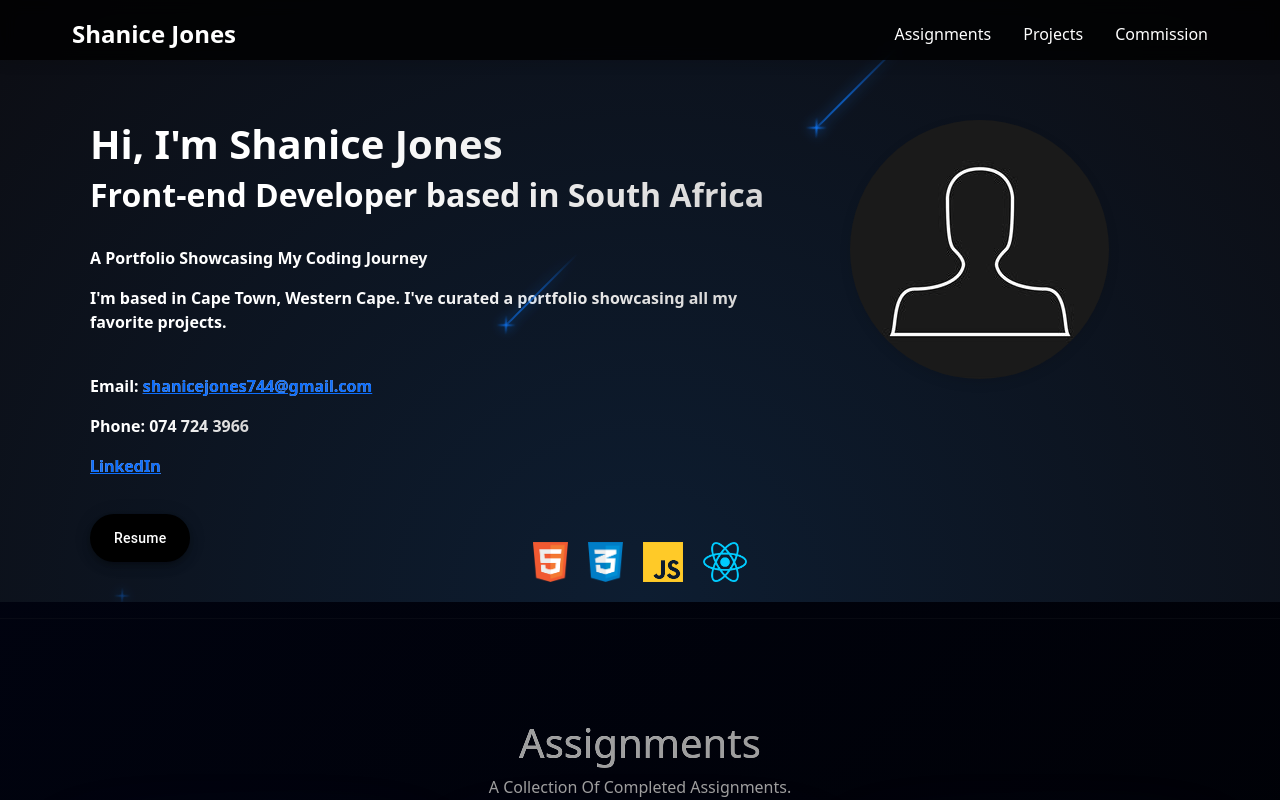
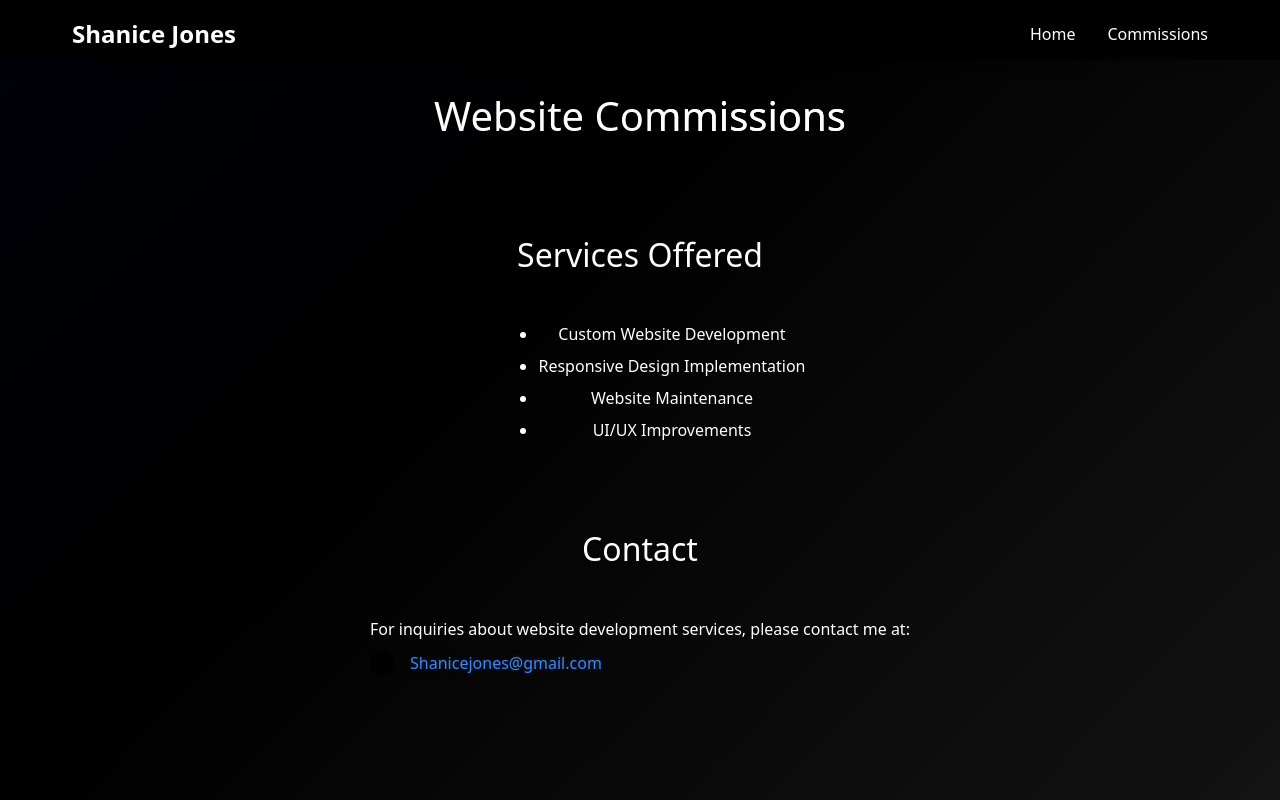
Before and after one commit to OShaniceO/portfolio2, a React (Create React App) app: page /commissions in a window 1280 px wide. Shown: the top 800 px of the page. Built offline with nearby package versions, Linux system fonts and the light colour scheme.

Commit message:
updated landing page

```diff
--- a/package.json
+++ b/package.json
@@ -8,6 +8,7 @@
     "jquery": "^3.7.1",
     "react": "^18.3.0",
     "react-dom": "^18.3.0",
+    "react-router-dom": "^7.2.0",
     "react-scripts": "5.0.1",
     "web-vitals": "^4.2.4"
   },
--- a/src/App.css
+++ b/src/App.css
@@ -35,4 +35,6 @@
   to {
     transform: rotate(360deg);
   }
+
+
 }
--- a/src/App.js
+++ b/src/App.js
@@ -1,15 +1,22 @@
 import React from "react";
+import { BrowserRouter as Router, Route, Routes } from "react-router-dom";
+import Navbar from "./components/Navbar";
 import Hero from "./components/Hero";
 import Projects from "./components/Projects";
-import "./style.css";
 import Assignments from "./components/Assignments";
 import Commissions from "./components/Commissions";
 import Bar from "./components/Bar";
+import "./App.css";
 
 const App = () => {
   return (
+    <Router>
       <div className="app-container">
-      <Bar />
+        <Navbar />
+        <Routes>
+          <Route
+            path="/"
+            element={
               <main>
                 <Hero />
                 <hr className="section-divider" />
@@ -18,12 +25,11 @@ const App = () => {
                 </section>
                 <hr className="section-divider" />
                 <Projects />
-
-        <hr className="section-divider" />
-        <section id="commissions">
-          <Commissions />
-        </section>
               </main>
+            }
+          />
+          <Route path="/commissions" element={<Commissions />} />
+        </Routes>
         <footer className="app-footer">
           <p>
             Coded by <strong>Shanice Jones</strong> | Hosted on
@@ -47,6 +53,7 @@ const App = () => {
           </p>
         </footer>
       </div>
+    </Router>
   );
 };
 
--- a/src/components/Commissions.js
+++ b/src/components/Commissions.js
@@ -1,21 +1,32 @@
-import UCImage from "../assets/images/UC.png";
-import ProjectCard from "./ProjectCard";
+import React from "react";
+import EmailIcon from "../assets/images/email.png";
 
 const Commissions = () => {
   return (
-    <div id="projects" className="projects-container">
-      <h1>Commissions</h1>
+    <div className="commissions-page">
+      <div className="commissions-container">
+        <h1>Website Commissions</h1>
 
-      <p>Currently developing my initial commissioned project</p>
+        <div className="commission-info">
+          <h2>Services Offered</h2>
+          <ul>
+            <li>Custom Website Development</li>
+            <li>Responsive Design Implementation</li>
+            <li>Website Maintenance</li>
+            <li>UI/UX Improvements</li>
+          </ul>
 
-      <div className="projects-list">
-        <ProjectCard
-          image={UCImage}
-          title="Development in Progress"
-          description="This section will be updated with my commissioned work upon completion. The project focuses on creating a responsive web application."
-          builtWith="Built With HTML, CSS, and Javascript"
-          link="#"
-        />
+          <h2>Contact</h2>
+          <p className="contact-email">
+            For inquiries about website development services, please contact me
+            at:
+            <br />
+            <div className="email-container">
+              <img src={EmailIcon} alt="Email" className="email-icon" />
+              <a href="mailto:Shanicejones@gmail.com">Shanicejones@gmail.com</a>
+            </div>
+          </p>
+        </div>
       </div>
     </div>
   );
--- a/src/components/Navbar.js
+++ b/src/components/Navbar.js
@@ -1,61 +1,24 @@
 import React from "react";
-import Hero from "./components/Hero";
-import Projects from "./components/Projects";
-import "./style.css";
-import Navbar from "./components/Navbar";
+import { Link } from "react-router-dom";
 
-const App = () => {
+const Navbar = () => {
   return (
-    <div className="app-container">
-      <Navbar />
-
-      <Hero />
-
-      <div className="contact-section">
-        <h1>Contact Me</h1>
-        <p>
-          If you'd like to reach out, feel free to contact me via email or
-          phone:
-        </p>
-        <div className="contact-details">
-          <p>
-            <strong>Email:</strong>{" "}
-            <a href="mailto:shanicejones744@gmail.com">
-              shanicejones744@gmail.com
-            </a>
-          </p>
-          <p>
-            <strong>Phone:</strong> 074 724 3966
-          </p>
+    <nav className="top-nav">
+      <div className="nav-container">
+        <div className="nav-brand">
+          <Link to="/">Shanice Jones</Link>
         </div>
+        <ul className="nav-links">
+          <li>
+            <Link to="/">Home</Link>
+          </li>
+          <li>
+            <Link to="/commissions">Commissions</Link>
+          </li>
+        </ul>
       </div>
-
-      <Projects />
-
-      <footer className="app-footer">
-        <p>
-          Coded by <strong>Shanice Jones</strong> | Hosted on
-          <a
-            href="https://github.com/OShaniceO"
-            target="_blank"
-            rel="noopener noreferrer"
-          >
-            {" "}
-            GitHub{" "}
-          </a>{" "}
-          and
-          <a
-            href="https://willowy-kashata-3a436e.netlify.app/"
-            target="_blank"
-            rel="noopener noreferrer"
-          >
-            {" "}
-            Netlify
-          </a>
-        </p>
-      </footer>
-    </div>
+    </nav>
   );
 };
 
-export default App;
+export default Navbar;
--- a/src/style.css
+++ b/src/style.css
@@ -56,7 +56,6 @@
     background-position: 200% center;
   }
 }
-
 
 @keyframes gradient {
   0% {
@@ -507,23 +506,26 @@ nav {
   border: 2px solid #4285f4;
 }
 
+
 .app-footer {
   text-align: center;
   padding: 20px;
   background-color: rgba(0, 0, 0, 0.8);
   color: #f0f4f8;
-  width: 100vw;
+  width: 100%;
   box-sizing: border-box;
   margin: 0;
+  position: static;
+  bottom: 0;
+  left: 0;
 }
 
-.app-footer a {
-  color: var(--primary-color);
-  text-decoration: none;
-}
 
-.app-footer a:hover {
-  text-decoration: underline;
+.commissions-page .app-footer {
+  position: fixed;
+  bottom: 0;
+  left: 0;
+  width: 100%;
 }
 
 html {
@@ -778,3 +780,99 @@ h1 {
     gap: 1rem;
   }
 }
+
+.commissions-page {
+  min-height: 100vh;
+  display: flex;
+  flex-direction: column;
+  justify-content: center;
+  align-items: center;
+  padding-top: 60px; /* For navbar */
+  padding-bottom: 80px; /* For footer */
+  color: white;
+}
+
+.commissions-container {
+  width: 100%;
+  max-width: 800px;
+  margin: auto;
+  display: flex;
+  flex-direction: column;
+  align-items: center;
+  justify-content: center;
+  text-align: center;
+}
+
+.commission-info {
+  width: 100%;
+  display: flex;
+  flex-direction: column;
+  align-items: center;
+  justify-content: center;
+  gap: 2rem;
+}
+
+.commissions-container h1 {
+  width: 100%;
+  text-align: center;
+  margin-bottom: 2rem;
+  color: white;
+}
+
+.commissions-container {
+  padding: 2rem;
+  max-width: 800px;
+  margin: 0 auto;
+}
+
+.commission-info {
+  margin-top: 2rem;
+}
+
+.commission-info h2 {
+  margin-top: 2rem;
+  margin-bottom: 1rem;
+}
+
+.commission-info ul,
+.commission-info ol {
+  margin-left: 2rem;
+  margin-bottom: 1rem;
+}
+
+.commission-info li {
+  margin-bottom: 0.5rem;
+}
+
+.email-icon {
+  width: 24px;
+  height: 24px;
+  vertical-align: middle;
+  margin-right: 8px;
+}
+
+.email-container {
+  display: flex;
+  align-items: center;
+  gap: 8px;
+  margin-top: 10px;
+}
+
+.email-container a {
+  color: #4285f4;
+  text-decoration: none;
+  transition: all 0.3s ease;
+  text-shadow: 0 0 5px rgba(66, 133, 244, 0.3);
+}
+
+.email-container a:hover {
+  color: #61dafb;
+  text-shadow: 0 0 10px rgba(97, 223, 251, 0.5),
+    0 0 20px rgba(97, 223, 251, 0.3);
+}
+
+.commissions-container h1 {
+  text-align: center;
+  margin-bottom: 2rem;
+  color: white;
+}
```
Also changed, not shown: src/assets/images/email.png (added), 1 other file (tests, documents, lock files or other folders). Lines whose indentation alone changed are shown as unchanged.
